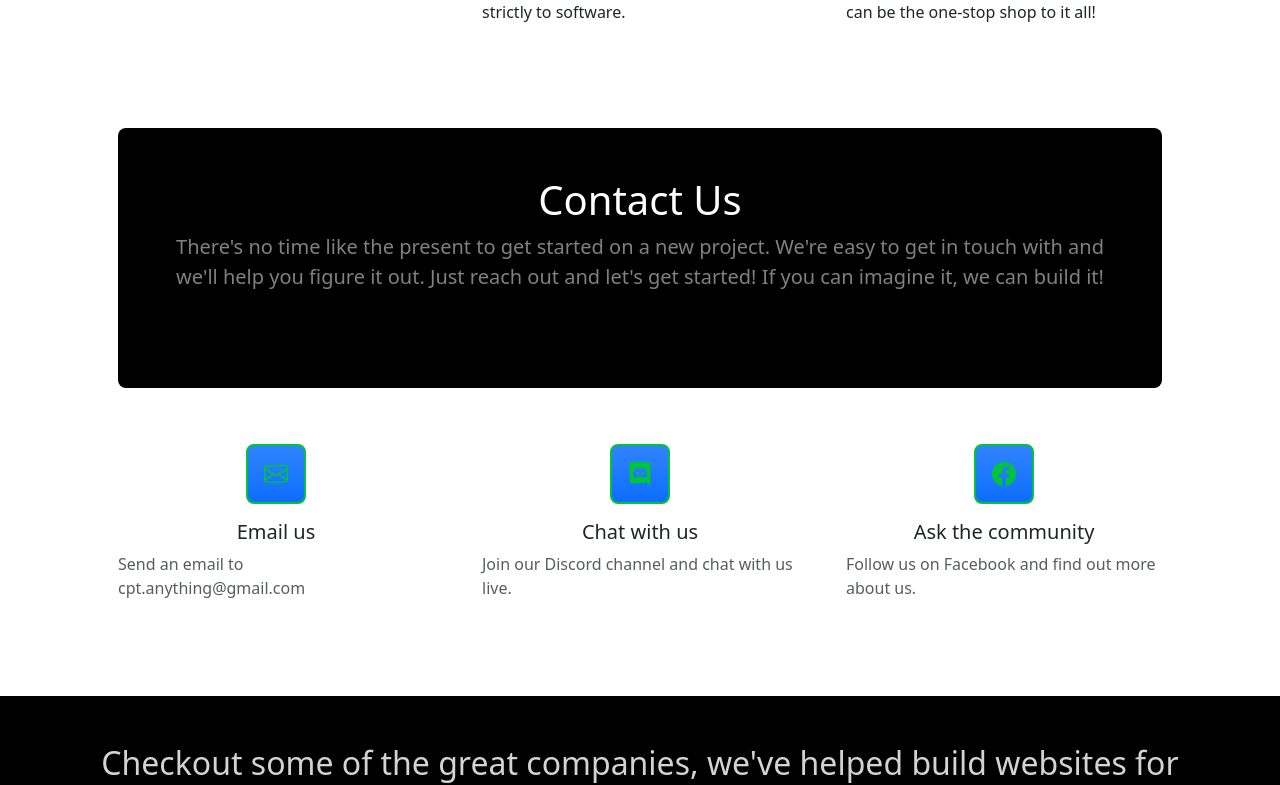
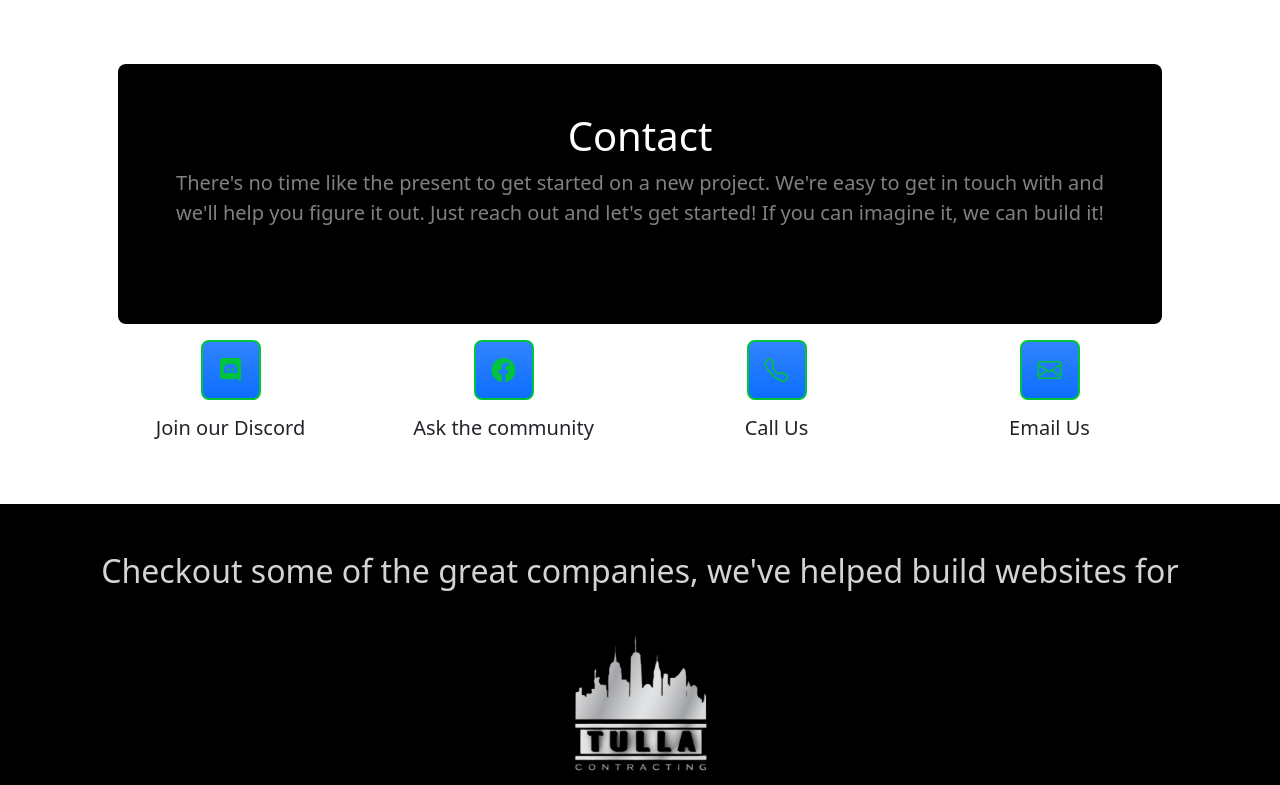
Before and after one commit to ComputerAnything/cpta_blog, a React (Create React App) app in the folder frontend/: page / in a window 1280 px wide. Shown: the part 784-1569 px from the top of the page. Built offline with nearby package versions, Linux system fonts and the light colour scheme.

Commit message:
refactor: Update LandingPage layout and improve contact section

```diff
--- a/frontend/src/components/landing/LandingPage.js
+++ b/frontend/src/components/landing/LandingPage.js
@@ -96,7 +96,7 @@ const LandingPage = () => {
 
         {/* Features Section */}
         <section className="py-2" id="features">
-          <div className="container px-5 my-5">
+          <div className="container px-3 my-3">
             <div className="row gx-5">
               <div className="col-lg-4 mb-5 mb-lg-0">
                 <h2 className="fw-bolder mb-0">A better way to start technology.</h2>
@@ -132,7 +132,7 @@ const LandingPage = () => {
           <div className="container px-5">
             <div className="bg-dark rounded-3 py-5 px-4 px-md-5 mb-2">
               <div className="text-center mb-5">
-                <h1 className="text-white">Contact Us</h1>
+                <h1 className="text-white">Contact</h1>
                 <p className="contact-us-pgraph lead fw-normal mb-0">
                   There's no time like the present to get started on a new project. We're easy to get in touch with and we'll help you figure it out. Just reach out and let's get started! If you can imagine it, we can build it!
                 </p>
@@ -140,28 +140,14 @@ const LandingPage = () => {
             </div>
 
             {/* Contact Cards */}
-            <div className="row gx-5 row-cols-1 row-cols-md-3 justify-content-center py-5">
-              <div className="col mb-4 mb-md-0 d-flex flex-column align-items-center">
-                <a href="mailto:cpt.anything@gmail.com" className="text-decoration-none">
-                  <div className="feature bg-primary bg-gradient text-white rounded-3 mb-3">
-                    <i className="bi bi-envelope"></i>
-                  </div>
-                </a>
-                <div className="h5">Email us</div>
-                <p className="text-muted mb-0">
-                  Send an email to cpt.anything@gmail.com
-                </p>
-              </div>
+            <div className="row gx-5 row-cols-1 row-cols-md-4 justify-content-center py-2">
               <div className="col mb-4 mb-md-0 d-flex flex-column align-items-center">
                 <a href="https://discord.gg/QXs6p75pcS" className="text-decoration-none" target="_blank" rel="noopener noreferrer">
                   <div className="feature bg-primary bg-gradient text-white rounded-3 mb-3">
                     <i className="bi bi-discord"></i>
                   </div>
                 </a>
-                <div className="h5 mb-2">Chat with us</div>
-                <p className="text-muted mb-0">
-                  Join our <span>Discord</span> channel and chat with us live.
-                </p>
+                <div className="h5 mb-2">Join our Discord</div>
               </div>
               <div className="col mb-4 mb-md-0 d-flex flex-column align-items-center">
                 <a href="https://www.facebook.com/people/Computer-Anything/61567372806344/" className="text-decoration-none" target="_blank" rel="noopener noreferrer">
@@ -170,9 +156,22 @@ const LandingPage = () => {
                   </div>
                 </a>
                 <div className="h5">Ask the community</div>
-                <p className="text-muted mb-0">
-                  Follow us on <span>Facebook</span> and find out more about us.
-                </p>
+              </div>
+              <div className="col mb-4 mb-md-0 d-flex flex-column align-items-center">
+                <a href="tel:+16313586777" className="text-decoration-none">
+                  <div className="feature bg-primary bg-gradient text-white rounded-3 mb-3">
+                    <i className="bi bi-telephone"></i>
+                  </div>
+                </a>
+                <div className="h5">Call Us</div>
+              </div>
+              <div className="col mb-4 mb-md-0 d-flex flex-column align-items-center">
+                <a href="mailto:cpt.anything@gmail.com" className="text-decoration-none">
+                  <div className="feature bg-primary bg-gradient text-white rounded-3 mb-3">
+                    <i className="bi bi-envelope"></i>
+                  </div>
+                </a>
+                <div className="h5">Email Us</div>
               </div>
             </div>
           </div>
@@ -195,9 +194,7 @@ const LandingPage = () => {
                   and the unique challenges of the contracting industry, translating all of that into a
                   stunning, user-friendly website that exceeded every expectation. The design is clean,
                   modern, and highly functional, exactly what we needed to showcase our work and attract
-                  new clients. Navigation is seamless, load times are lightning-fast, and the site is
-                  optimized beautifully for both desktop and mobile users. Beyond the design, their
-                  consulting services are top-notch. Duncan provided strategic insights that helped us
+                  new clients. Duncan provided strategic insights that helped us
                   improve our digital presence across the board. Whether it was content planning,
                   analytics, or ongoing support, Computer Anything LLC delivered with clarity and
                   purpose. We couldn't be happier with the results. If you're looking for a website
@@ -207,7 +204,9 @@ const LandingPage = () => {
                 <div className="d-flex align-items-center justify-content-center">
                   {/* <img className="rounded-circle me-3" src="https://dummyimage.com/40x40/ced4da/6c757d" alt="..." /> */}
                   <div className="fw-bold">
-                    Tulla Contracting
+                    <a href="https://tullacontracting.com" target="_blank" rel="noopener noreferrer" className="">
+                      Tulla Contracting
+                    </a>
                     <span className="fw-bold text-primary mx-1">/</span>
                     Personal Client of Computer Anything LLC
                   </div>
```
Also changed, not shown: frontend/public/img/logo_2_og.jpg (deleted).
